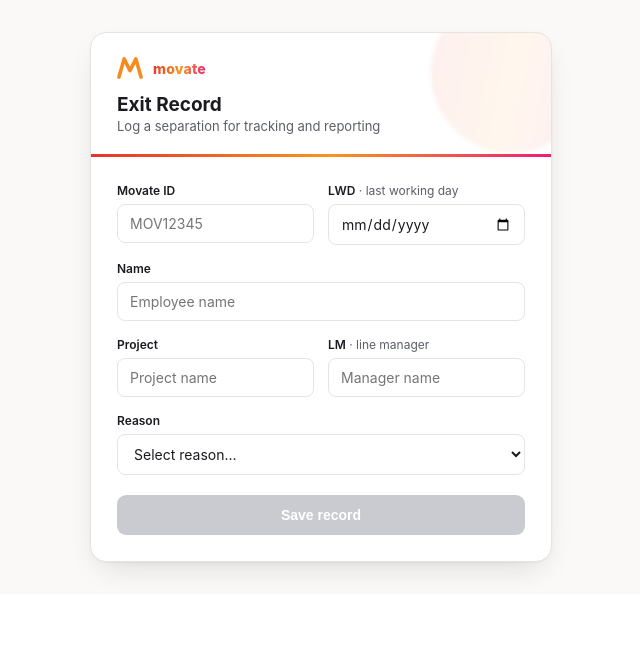
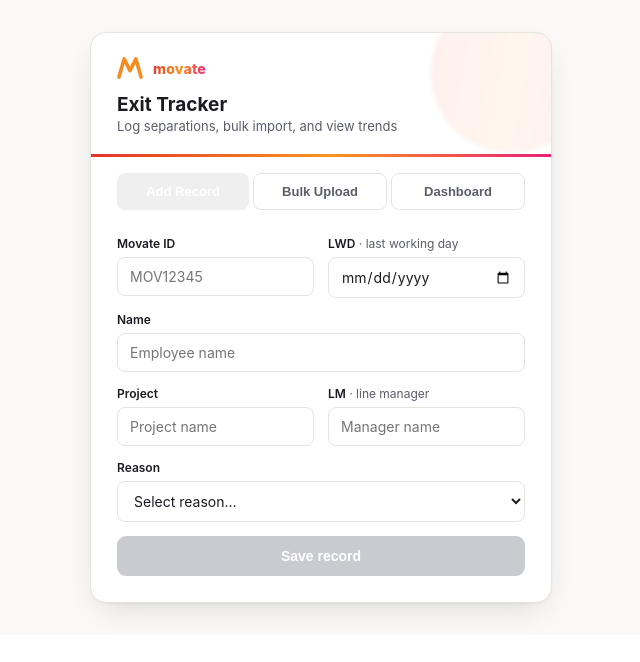
Before and after one commit to akshay4411/employee-dashboard, a React (Create React App) app: page / in a window 1280 px wide. Shown: the top 662 px of the page, without its empty margins (319-959 px from the left). Built offline with nearby package versions, Linux system fonts and the light colour scheme.

Commit message:
Update App.js

```diff
--- a/src/App.js
+++ b/src/App.js
@@ -1,12 +1,16 @@
-import { useState } from "react";
+import { useState, useRef } from "react";
+
+import * as XLSX from "xlsx";
+
+// npm install xlsx
+
+// This file has no other dependencies — charts are hand-drawn SVG.
 
 // ─── CONFIG ────────────────────────────────────────────────────────────────
 
 const GAS_URL = "https://script.google.com/macros/s/AKfycby9ldjWgsTJdaQf_m1mZgH3ApQrQUTp0B_AXiWDe84C0qYOp3ikTLy6pC_Sf52qLJ7L/exec";
 
 // ─── MOVATE TOKENS ─────────────────────────────────────────────────────────
-
-// Sunset gradient lifted from the Movate mark: red → orange → magenta.
 
 const M = {
 
@@ -34,11 +38,27 @@ const GRADIENT = `linear-gradient(100deg, ${M.red} 0%, ${M.orange} 52%, ${M.pink
 
 const REASON_OPTIONS = ["RAM DOWN", "RESIGNED", "ABSCOND"];
 
+const REASON_COLORS = [M.red, M.orange, M.pink];
+
 const emptyForm = { movateId: "", name: "", lwd: "", reason: "", project: "", lm: "" };
 
-// ─── Logomark: abstract chevron "M", not a reproduction of the Movate asset ─
+function post(payload) {
 
-function Mark({ size = 30 }) {
+  return fetch(GAS_URL, {
+
+    method: "POST",
+
+    headers: { "Content-Type": "text/plain;charset=utf-8" },
+
+    body: JSON.stringify(payload),
+
+  }).then((r) => r.json());
+
+}
+
+// ─── Logomark ──────────────────────────────────────────────────────────────
+
+function Mark({ size = 26 }) {
 
   return (
 <svg width={size} height={size} viewBox="0 0 40 40" fill="none">
@@ -70,10 +90,12 @@ function Mark({ size = 30 }) {
 
 }
 
+// ─── Shared bits ─────────────────────────────────────────────────────────
+
 function Field({ label, hint, children }) {
 
   return (
-<label style={{ display: "block" }}>
+<label style={{ display: "block", marginBottom: 14 }}>
 <span style={{ fontSize: 12, fontWeight: 600, color: M.ink, marginBottom: 6, display: "block" }}>
 
         {label}
@@ -148,7 +170,43 @@ function SelectInput(props) {
 
 }
 
-export default function ExitTrackerForm() {
+function Button({ children, variant = "solid", style, ...props }) {
+
+  const base = {
+
+    padding: "12px 18px",
+
+    borderRadius: 9,
+
+    border: "none",
+
+    fontSize: 14,
+
+    fontWeight: 700,
+
+    cursor: props.disabled ? "not-allowed" : "pointer",
+
+    width: "100%",
+
+  };
+
+  const solid = { backgroundImage: props.disabled ? "none" : GRADIENT, background: props.disabled ? "#C9CBD1" : undefined, color: "#fff" };
+
+  const outline = { background: "#fff", color: M.ink, border: `1px solid ${M.hair}`, fontWeight: 600 };
+
+  return (
+<button {...props} style={{ ...base, ...(variant === "solid" ? solid : outline), ...style }}>
+
+      {children}
+</button>
+
+  );
+
+}
+
+// ─── Tab 1: Add Record ──────────────────────────────────────────────────
+
+function AddRecordTab() {
 
   const [form, setForm] = useState(emptyForm);
 
@@ -156,17 +214,11 @@ export default function ExitTrackerForm() {
 
   const [error, setError] = useState(null);
 
-  const [saved, setSaved] = useState(null); // holds the name just saved
-
-  const [btnHover, setBtnHover] = useState(false);
+  const [saved, setSaved] = useState(null);
 
   const update = (key) => (e) => setForm((f) => ({ ...f, [key]: e.target.value }));
 
-  const isValid =
-
-    form.movateId.trim() && form.name.trim() && form.lwd && form.reason &&
-
-    form.project.trim() && form.lm.trim();
+  const isValid = form.movateId.trim() && form.name.trim() && form.lwd && form.reason && form.project.trim() && form.lm.trim();
 
   const handleSubmit = async (e) => {
 
@@ -180,17 +232,7 @@ export default function ExitTrackerForm() {
 
     try {
 
-      const res = await fetch(GAS_URL, {
-
-        method: "POST",
-
-        headers: { "Content-Type": "text/plain;charset=utf-8" },
-
-        body: JSON.stringify({ type: "addExitRecord", ...form }),
-
-      });
-
-      const json = await res.json();
+      const json = await post({ type: "addExitRecord", ...form });
 
       if (json.status) {
 
@@ -216,139 +258,29 @@ export default function ExitTrackerForm() {
 
   };
 
+  if (saved) {
+
     return (
-<div
-
-      style={{
-
-        minHeight: "100%",
-
-        background: M.paper,
-
-        padding: "32px 16px",
-
-        fontFamily:
-
-          "'Inter', -apple-system, BlinkMacSystemFont, 'Segoe UI', system-ui, sans-serif",
-
-        display: "flex",
-
-        justifyContent: "center",
-
-      }}
->
-<div
-
-        style={{
-
-          width: "100%",
-
-          maxWidth: 460,
-
-          background: M.card,
-
-          borderRadius: 16,
-
-          overflow: "hidden",
-
-          boxShadow: "0 1px 2px rgba(20,20,30,.04), 0 12px 32px -12px rgba(20,20,30,.18)",
-
-          border: `1px solid ${M.hair}`,
-
-        }}
->
-
-        {/* header band */}
-<div style={{ padding: "22px 26px 20px", position: "relative", overflow: "hidden" }}>
-<div
-
-            style={{
-
-              position: "absolute", top: -40, right: -40, width: 160, height: 160,
-
-              borderRadius: "50%", background: GRADIENT, opacity: 0.08, filter: "blur(2px)",
-
-            }}
-
-          />
-<div style={{ display: "flex", alignItems: "center", gap: 10, position: "relative" }}>
-<Mark size={26} />
-<span
-
-              style={{
-
-                fontSize: 14, fontWeight: 800, letterSpacing: 0.2,
-
-                backgroundImage: GRADIENT, WebkitBackgroundClip: "text",
-
-                backgroundClip: "text", color: "transparent",
-
-              }}
->
-
-              movate
-</span>
-</div>
-<div style={{ fontSize: 19, fontWeight: 700, color: M.ink, marginTop: 12, position: "relative" }}>
-
-            Exit Record
-</div>
-<div style={{ fontSize: 13, color: M.slate, marginTop: 2, position: "relative" }}>
-
-            Log a separation for tracking and reporting
-</div>
-</div>
-<div style={{ height: 3, background: GRADIENT }} />
-
-        {/* body */}
-<div style={{ padding: 26 }}>
-
-          {saved ? (
 <div style={{ textAlign: "center", padding: "18px 4px 6px" }}>
-<div
-
-                style={{
-
-                  width: 52, height: 52, borderRadius: "50%", background: GRADIENT,
-
-                  display: "flex", alignItems: "center", justifyContent: "center",
-
-                  margin: "0 auto 16px",
-
-                }}
->
+<div style={{ width: 52, height: 52, borderRadius: "50%", backgroundImage: GRADIENT, display: "flex", alignItems: "center", justifyContent: "center", margin: "0 auto 16px" }}>
 <svg width="24" height="24" viewBox="0 0 24 24" fill="none">
-<path d="M5 13l4 4L19 7" stroke="#fff" strokeWidth="2.5"
-
-                    strokeLinecap="round" strokeLinejoin="round" />
+<path d="M5 13l4 4L19 7" stroke="#fff" strokeWidth="2.5" strokeLinecap="round" strokeLinejoin="round" />
 </svg>
 </div>
 <div style={{ fontSize: 16, fontWeight: 700, color: M.ink }}>Record saved</div>
-<div style={{ fontSize: 13, color: M.slate, marginTop: 4 }}>
-
-                {saved}'s exit has been logged.
-</div>
-<button
-
-                onClick={() => setSaved(null)}
-
-                style={{
-
-                  marginTop: 20, padding: "9px 18px", borderRadius: 8,
-
-                  border: `1px solid ${M.hair}`, background: "#fff",
-
-                  fontSize: 13, fontWeight: 600, color: M.ink, cursor: "pointer",
-
-                }}
->
+<div style={{ fontSize: 13, color: M.slate, marginTop: 4 }}>{saved}'s exit has been logged.</div>
+<Button variant="outline" style={{ marginTop: 20, width: "auto", padding: "9px 18px" }} onClick={() => setSaved(null)}>
 
           Add another record
-</button>
+</Button>
 </div>
 
-          ) : (
-<form onSubmit={handleSubmit} style={{ display: "flex", flexDirection: "column", gap: 16 }}>
+    );
+
+  }
+
+  return (
+<form onSubmit={handleSubmit}>
 <div style={{ display: "grid", gridTemplateColumns: "1fr 1fr", gap: 14 }}>
 <Field label="Movate ID">
 <TextInput value={form.movateId} onChange={update("movateId")} placeholder="MOV12345" />
@@ -372,51 +304,441 @@ export default function ExitTrackerForm() {
 <SelectInput value={form.reason} onChange={update("reason")}>
 <option value="">Select reason…</option>
 
-                  {REASON_OPTIONS.map((r) => <option key={r} value={r}>{r}</option>)}
+          {REASON_OPTIONS.map((r) => (
+<option key={r} value={r}>{r}</option>
+
+          ))}
 </SelectInput>
 </Field>
 
       {error && (
-<div style={{ fontSize: 12, fontWeight: 600, color: M.red, background: "#FDECEA",
-
-                  padding: "9px 12px", borderRadius: 8 }}>
+<div style={{ fontSize: 12, fontWeight: 600, color: M.red, background: "#FDECEA", padding: "9px 12px", borderRadius: 8, marginBottom: 14 }}>
 
           {error}
 </div>
 
       )}
+<Button type="submit" disabled={!isValid || submitting}>
+
+        {submitting ? "Saving…" : "Save record"}
+</Button>
+</form>
+
+  );
+
+}
+
+// ─── Tab 2: Bulk Upload ──────────────────────────────────────────────────
+
+function normalizeRow(row) {
+
+  const get = (...keys) => {
+
+    for (const k of Object.keys(row)) {
+
+      const nk = k.trim().toLowerCase().replace(/[^a-z]/g, "");
+
+      if (keys.includes(nk)) return String(row[k]).trim();
+
+    }
+
+    return "";
+
+  };
+
+  return {
+
+    movateId: get("movateid", "id"),
+
+    name: get("name", "employeename"),
+
+    lwd: get("lwd", "lastworkingday"),
+
+    reason: get("reason").toUpperCase(),
+
+    project: get("project"),
+
+    lm: get("lm", "linemanager", "manager"),
+
+  };
+
+}
+
+function BulkUploadTab() {
+
+  const [rows, setRows] = useState([]);
+
+  const [uploading, setUploading] = useState(false);
+
+  const [error, setError] = useState(null);
+
+  const [okMsg, setOkMsg] = useState(null);
+
+  const fileInput = useRef(null);
+
+  const handleFile = (file) => {
+
+    setError(null);
+
+    setOkMsg(null);
+
+    const reader = new FileReader();
+
+    reader.onload = (e) => {
+
+      try {
+
+        const wb = XLSX.read(e.target.result, { type: "array", cellDates: true });
+
+        const sheet = wb.Sheets[wb.SheetNames[0]];
+
+        const parsed = XLSX.utils.sheet_to_json(sheet, { defval: "" }).map(normalizeRow).filter((r) => r.movateId || r.name);
+
+        setRows(parsed);
+
+      } catch (err) {
+
+        setRows([]);
+
+        setError("Could not read that file: " + err.message);
+
+      }
+
+    };
+
+    reader.readAsArrayBuffer(file);
+
+  };
+
+  const upload = async () => {
+
+    setUploading(true);
+
+    setError(null);
+
+    try {
+
+      const json = await post({ type: "addExitRecordsBulk", records: rows });
+
+      if (json.status) {
+
+        setOkMsg(`Saved ${json.count ?? rows.length} records to the sheet.`);
+
+        setRows([]);
+
+      } else {
+
+        setError(json.message || "Bulk save failed.");
+
+      }
+
+    } catch (err) {
+
+      setError(err.message || "Network error.");
+
+    } finally {
+
+      setUploading(false);
+
+    }
+
+  };
+
+  return (
+<div>
+<div
+
+        onClick={() => fileInput.current.click()}
+
+        onDragOver={(e) => e.preventDefault()}
+
+        onDrop={(e) => {
+
+          e.preventDefault();
+
+          if (e.dataTransfer.files[0]) handleFile(e.dataTransfer.files[0]);
+
+        }}
+
+        style={{ border: `2px dashed ${M.hair}`, borderRadius: 12, padding: "26px 12px", textAlign: "center", cursor: "pointer" }}
+>
+<div style={{ fontWeight: 600, fontSize: 14 }}>Drop an Excel file here, or tap to browse</div>
+<div style={{ fontSize: 13, color: M.slate, marginTop: 6 }}>Columns: Movate ID · Name · LWD · Reason · Project · LM</div>
+<input
+
+          ref={fileInput}
+
+          type="file"
+
+          accept=".xlsx,.xls,.csv"
+
+          style={{ display: "none" }}
+
+          onChange={(e) => e.target.files[0] && handleFile(e.target.files[0])}
+
+        />
+</div>
+
+      {rows.length > 0 && (
+<>
+<div style={{ fontSize: 13, color: M.slate, margin: "14px 0 4px" }}>{rows.length} rows parsed</div>
+<div style={{ overflowX: "auto", border: `1px solid ${M.hair}`, borderRadius: 10 }}>
+<table style={{ width: "100%", borderCollapse: "collapse", fontSize: 12 }}>
+<thead>
+<tr>
+
+                  {["Movate ID", "Name", "LWD", "Reason", "Project", "LM"].map((h) => (
+<th key={h} style={{ textAlign: "left", padding: "6px 8px", borderBottom: `1px solid ${M.hair}`, whiteSpace: "nowrap" }}>{h}</th>
+
+                  ))}
+</tr>
+</thead>
+<tbody>
+
+                {rows.slice(0, 8).map((r, i) => (
+<tr key={i}>
+
+                    {[r.movateId, r.name, r.lwd, r.reason, r.project, r.lm].map((v, j) => (
+<td key={j} style={{ padding: "6px 8px", borderBottom: `1px solid ${M.hair}`, whiteSpace: "nowrap" }}>{v}</td>
+
+                    ))}
+</tr>
+
+                ))}
+</tbody>
+</table>
+</div>
+</>
+
+      )}
+
+      {error && <div style={{ fontSize: 12, fontWeight: 600, color: M.red, background: "#FDECEA", padding: "9px 12px", borderRadius: 8, marginTop: 14 }}>{error}</div>}
+
+      {okMsg && <div style={{ fontSize: 12, fontWeight: 600, color: M.ok, background: "#E7F6EE", padding: "9px 12px", borderRadius: 8, marginTop: 14 }}>{okMsg}</div>}
+
+      {rows.length > 0 && (
+<Button style={{ marginTop: 14 }} disabled={uploading} onClick={upload}>
+
+          {uploading ? "Uploading…" : `Upload ${rows.length} records`}
+</Button>
+
+      )}
+</div>
+
+  );
+
+}
+
+// ─── Tab 3: Dashboard ────────────────────────────────────────────────────
+
+function BarChart({ data, colors }) {
+
+  const max = Math.max(1, ...data.map((d) => d.value));
+
+  const w = 400, h = 160, barW = w / data.length - 20;
+
+  return (
+<svg viewBox={`0 0 ${w} ${h + 24}`} width="100%">
+
+      {data.map((d, i) => {
+
+        const barH = (d.value / max) * h;
+
+        const x = i * (w / data.length) + 10;
+
+        return (
+<g key={d.label}>
+<rect x={x} y={h - barH} width={barW} height={barH} rx={4} fill={colors[i % colors.length]} />
+<text x={x + barW / 2} y={h + 16} fontSize="11" fill={M.slate} textAnchor="middle">{d.label}</text>
+<text x={x + barW / 2} y={h - barH - 6} fontSize="11" fontWeight="700" fill={M.ink} textAnchor="middle">{d.value}</text>
+</g>
+
+        );
+
+      })}
+</svg>
+
+  );
+
+}
+
+function LineChart({ data }) {
+
+  const max = Math.max(1, ...data.map((d) => d.value));
+
+  const w = 400, h = 160, step = data.length > 1 ? w / (data.length - 1) : 0;
+
+  const points = data.map((d, i) => `${i * step},${h - (d.value / max) * h}`).join(" ");
+
+  return (
+<svg viewBox={`0 0 ${w} ${h + 24}`} width="100%">
+<polyline points={points} fill="none" stroke={M.orange} strokeWidth="2.5" />
+
+      {data.map((d, i) => (
+<g key={d.label}>
+<circle cx={i * step} cy={h - (d.value / max) * h} r="3.5" fill={M.orange} />
+<text x={i * step} y={h + 16} fontSize="10" fill={M.slate} textAnchor="middle">{d.label}</text>
+</g>
+
+      ))}
+</svg>
+
+  );
+
+}
+
+function DashboardTab() {
+
+  const [records, setRecords] = useState(null);
+
+  const [error, setError] = useState(null);
+
+  const load = async () => {
+
+    setError(null);
+
+    try {
+
+      const json = await post({ type: "getExitRecords" });
+
+      if (!json.status) throw new Error(json.message || "Could not load records.");
+
+      setRecords(json.records || []);
+
+    } catch (err) {
+
+      setError(err.message);
+
+    }
+
+  };
+
+  if (records === null && !error) {
+
+    load();
+
+    return <div style={{ textAlign: "center", padding: 24, color: M.slate, fontSize: 13 }}>Loading dashboard…</div>;
+
+  }
+
+  if (error) {
+
+    return (
+<div>
+<div style={{ fontSize: 12, fontWeight: 600, color: M.red, background: "#FDECEA", padding: "9px 12px", borderRadius: 8 }}>{error}</div>
+<Button variant="outline" style={{ marginTop: 14 }} onClick={() => { setRecords(null); setError(null); }}>Retry</Button>
+</div>
+
+    );
+
+  }
+
+  const byReason = Object.fromEntries(REASON_OPTIONS.map((r) => [r, 0]));
+
+  const byMonth = {};
+
+  records.forEach((r) => {
+
+    if (byReason[r.reason] !== undefined) byReason[r.reason]++;
+
+    const m = (r.lwd || "").slice(0, 7);
+
+    if (m) byMonth[m] = (byMonth[m] || 0) + 1;
+
+  });
+
+  const months = Object.keys(byMonth).sort();
+
+  return (
+<div>
+<div style={{ display: "grid", gridTemplateColumns: "1fr 1fr", gap: 12, marginBottom: 16 }}>
+<div style={{ border: `1px solid ${M.hair}`, borderRadius: 12, padding: 14, textAlign: "center" }}>
+<b style={{ display: "block", fontSize: 22 }}>{records.length}</b>
+<span style={{ fontSize: 11, color: M.slate }}>Total exits logged</span>
+</div>
+<div style={{ border: `1px solid ${M.hair}`, borderRadius: 12, padding: 14, textAlign: "center" }}>
+<b style={{ display: "block", fontSize: 22 }}>{months.length ? months[months.length - 1] : "—"}</b>
+<span style={{ fontSize: 11, color: M.slate }}>Most recent month</span>
+</div>
+</div>
+<div style={{ fontSize: 13, color: M.slate, marginBottom: 6 }}>Exits by reason</div>
+<BarChart data={REASON_OPTIONS.map((r) => ({ label: r, value: byReason[r] }))} colors={REASON_COLORS} />
+<div style={{ fontSize: 13, color: M.slate, margin: "18px 0 6px" }}>Exits by month</div>
+<LineChart data={months.map((m) => ({ label: m, value: byMonth[m] }))} />
+<Button variant="outline" style={{ marginTop: 18 }} onClick={() => setRecords(null)}>Refresh data</Button>
+</div>
+
+  );
+
+}
+
+// ─── App shell ───────────────────────────────────────────────────────────
+
+const TABS = [
+
+  { key: "form", label: "Add Record" },
+
+  { key: "bulk", label: "Bulk Upload" },
+
+  { key: "dash", label: "Dashboard" },
+
+];
+
+export default function ExitTrackerApp() {
+
+  const [tab, setTab] = useState("form");
+
+  return (
+<div style={{ minHeight: "100%", background: M.paper, padding: "32px 16px", fontFamily: "'Inter', -apple-system, BlinkMacSystemFont, 'Segoe UI', system-ui, sans-serif", display: "flex", justifyContent: "center" }}>
+<div style={{ width: "100%", maxWidth: 460, background: M.card, borderRadius: 16, overflow: "hidden", boxShadow: "0 1px 2px rgba(20,20,30,.04), 0 12px 32px -12px rgba(20,20,30,.18)", border: `1px solid ${M.hair}` }}>
+<div style={{ padding: "22px 26px 20px", position: "relative", overflow: "hidden" }}>
+<div style={{ position: "absolute", top: -40, right: -40, width: 160, height: 160, borderRadius: "50%", backgroundImage: GRADIENT, opacity: 0.08, filter: "blur(2px)" }} />
+<div style={{ display: "flex", alignItems: "center", gap: 10, position: "relative" }}>
+<Mark size={26} />
+<span style={{ fontSize: 14, fontWeight: 800, letterSpacing: 0.2, backgroundImage: GRADIENT, WebkitBackgroundClip: "text", backgroundClip: "text", color: "transparent" }}>movate</span>
+</div>
+<div style={{ fontSize: 19, fontWeight: 700, color: M.ink, marginTop: 12, position: "relative" }}>Exit Tracker</div>
+<div style={{ fontSize: 13, color: M.slate, marginTop: 2, position: "relative" }}>Log separations, bulk import, and view trends</div>
+</div>
+<div style={{ height: 3, backgroundImage: GRADIENT }} />
+<div style={{ display: "flex", gap: 4, padding: "16px 26px 0" }}>
+
+          {TABS.map((t) => (
 <button
 
-                type="submit"
+              key={t.key}
 
-                disabled={!isValid || submitting}
-
-                onMouseEnter={() => setBtnHover(true)}
-
-                onMouseLeave={() => setBtnHover(false)}
+              onClick={() => setTab(t.key)}
 
               style={{
 
-                  marginTop: 4, padding: "12px 0", borderRadius: 9, border: "none",
+                flex: 1, textAlign: "center", padding: "10px 8px", fontSize: 13, fontWeight: 600,
 
-                  fontSize: 14, fontWeight: 700, color: "#fff", cursor: isValid && !submitting ? "pointer" : "not-allowed",
+                borderRadius: 8, cursor: "pointer",
 
-                  backgroundImage: isValid ? GRADIENT : "none",
+                border: tab === t.key ? "none" : `1px solid ${M.hair}`,
 
-                  background: isValid ? undefined : "#C9CBD1",
+                backgroundImage: tab === t.key ? GRADIENT : "none",
 
-                  opacity: submitting ? 0.7 : btnHover && isValid ? 0.92 : 1,
+                background: tab === t.key ? undefined : "transparent",
 
-                  transition: "opacity .15s",
+                color: tab === t.key ? "#fff" : M.slate,
 
               }}
 >
 
-                {submitting ? "Saving…" : "Save record"}
+              {t.label}
 </button>
-</form>
 
-          )}
+          ))}
+</div>
+<div style={{ padding: 26 }}>
+
+          {tab === "form" && <AddRecordTab />}
+
+          {tab === "bulk" && <BulkUploadTab />}
+
+          {tab === "dash" && <DashboardTab />}
 </div>
 </div>
 </div>
```
Lines whose indentation alone changed are shown as unchanged.
